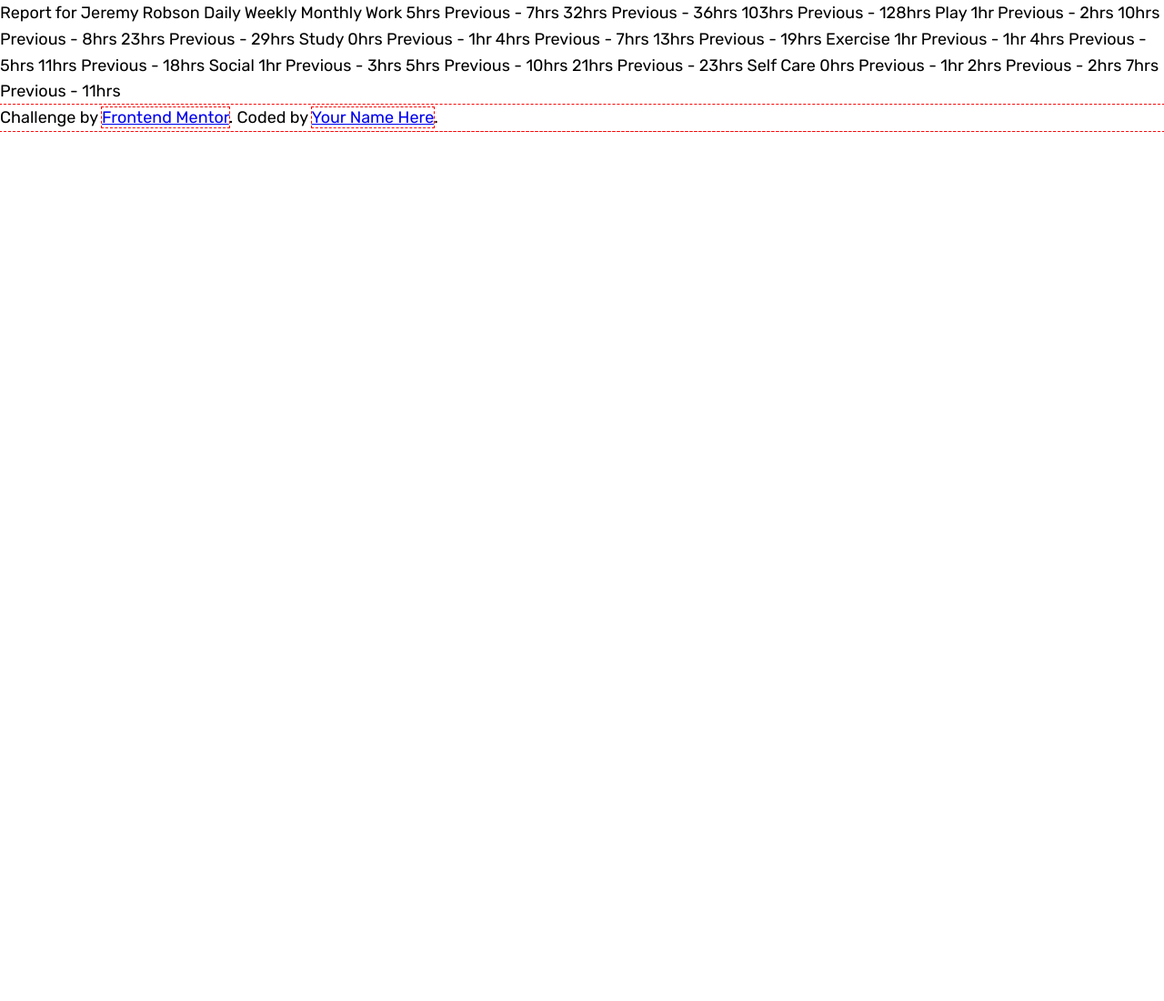
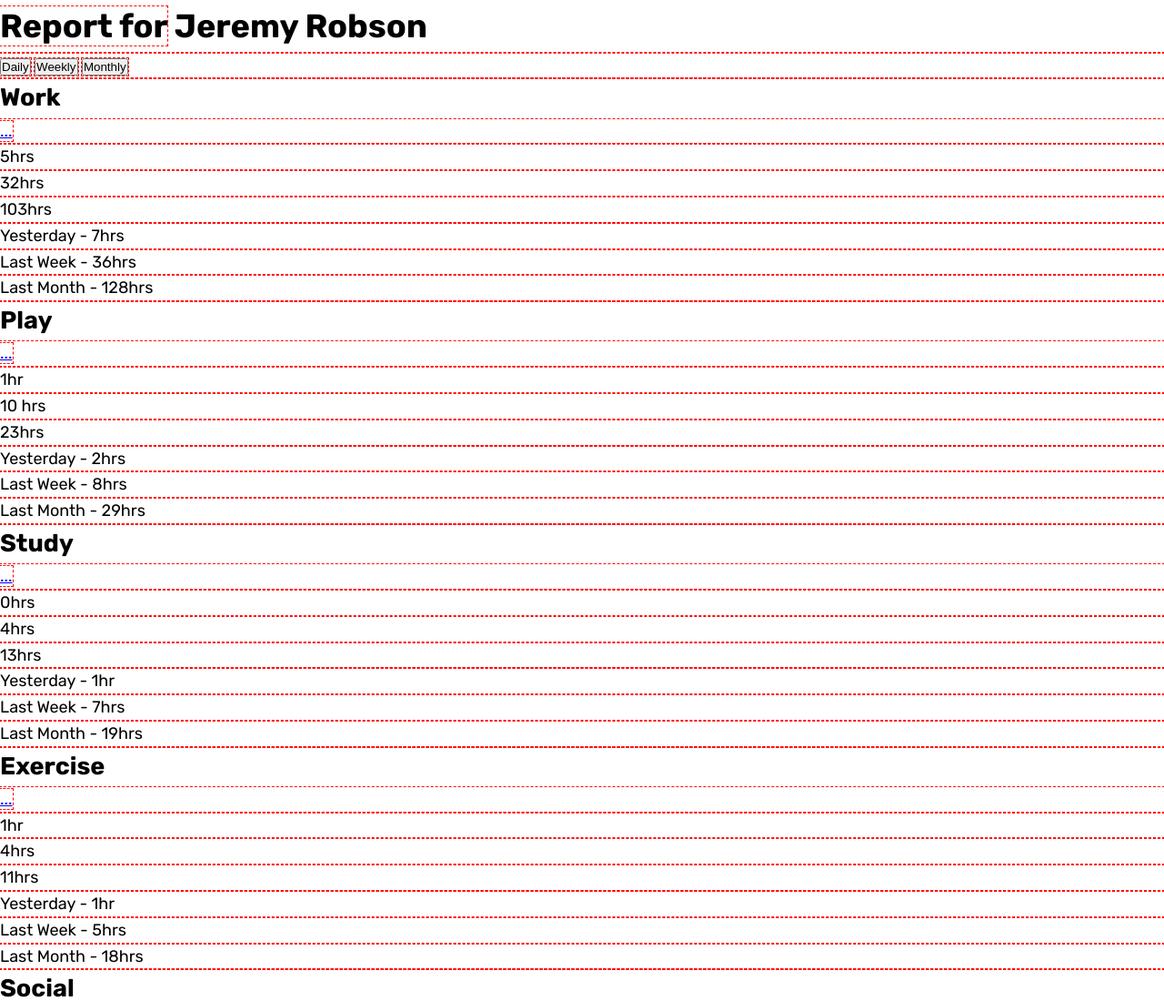
Before and after one commit to ePaulo/time-tracking-dashboard, a plain HTML site: page index.html in a window 1280 px wide. Shown: the top 1100 px of the page at 91% size. Before the commit the page ends 800 px from the top, so only its background shows below. Drawn offline with Linux system fonts and the light colour scheme.

Commit message:
Added classes and ids to html elements.

```diff
--- a/index.html
+++ b/index.html
@@ -21,89 +21,124 @@
     <title>Frontend Mentor | Time tracking dashboard</title>
   </head>
   <body>
-    Report for Jeremy Robson Daily Weekly Monthly Work 5hrs
-    <!-- daily -->
-    Previous - 7hrs
-    <!-- daily -->
-    32hrs
-    <!-- weekly -->
-    Previous - 36hrs
-    <!-- weekly -->
-    103hrs
-    <!-- monthly -->
-    Previous - 128hrs
-    <!-- monthly -->
+    <div class="container">
+      <header class="user-report">
+        <h1 class="report-title">
+          <span class="title-intro">Report for</span>
+          Jeremy Robson
+        </h1>
+        <nav class="timeframes">
+          <button id="daily">Daily</button>
+          <button id="weekly">Weekly</button>
+          <button id="monthly">Monthly</button>
+        </nav>
+      </header>
+      <main class="report-cards">
+        <section class="report-card" id="work-card">
+          <header class="card-intro">
+            <h2 class="card-title">Work</h2>
+            <a class="more-info" href="#">...</a>
+          </header>
+          <div class="current-timeframes">
+            <p class="daily">5hrs</p>
+            <p class="weekly">32hrs</p>
+            <p class="monthly">103hrs</p>
+          </div>
+          <footer class="previous-timeframes">
+            <p class="daily">Yesterday - 7hrs</p>
+            <p class="weekly">Last Week - 36hrs</p>
+            <p class="monthly">Last Month - 128hrs</p>
+          </footer>
+        </section>
+        <section class="report-card" id="play-card">
+          <header class="card-intro">
+            <h2 class="card-title">Play</h2>
+            <a class="more-info" href="#">...</a>
+          </header>
+          <div class="current-timeframes">
+            <p class="daily">1hr</p>
+            <p class="weekly">10 hrs</p>
+            <p class="monthly">23hrs</p>
+          </div>
+          <footer class="previous-timeframes">
+            <p class="daily">Yesterday - 2hrs</p>
+            <p class="weekly">Last Week - 8hrs</p>
+            <p class="monthly">Last Month - 29hrs</p>
+          </footer>
+        </section>
+        <section class="report-card" id="study-card">
+          <header class="card-intro">
+            <h2 class="card-title">Study</h2>
+            <a class="more-info" href="#">...</a>
+          </header>
+          <div class="current-timeframes">
+            <p class="daily">0hrs</p>
+            <p class="weekly">4hrs</p>
+            <p class="monthly">13hrs</p>
+          </div>
+          <footer class="previous-timeframes">
+            <p class="daily">Yesterday - 1hr</p>
+            <p class="weekly">Last Week - 7hrs</p>
+            <p class="monthly">Last Month - 19hrs</p>
+          </footer>
+        </section>
+        <section class="report-card" id="exercise-card">
+          <header class="card-intro">
+            <h2 class="card-title">Exercise</h2>
+            <a class="more-info" href="#">...</a>
+          </header>
+          <div class="current-timeframes">
+            <p class="daily">1hr</p>
+            <p class="weekly">4hrs</p>
+            <p class="monthly">11hrs</p>
+          </div>
 
-    Play 1hr
-    <!-- daily -->
-    Previous - 2hrs
-    <!-- daily -->
-    10hrs
-    <!-- weekly -->
-    Previous - 8hrs
-    <!-- weekly -->
-    23hrs
-    <!-- monthly -->
-    Previous - 29hrs
-    <!-- monthly -->
+          <footer class="previous-timeframes">
+            <p class="daily">Yesterday - 1hr</p>
+            <p class="weekly">Last Week - 5hrs</p>
+            <p class="monthly">Last Month - 18hrs</p>
+          </footer>
+        </section>
+        <section class="report-card" id="social-card">
+          <header class="card-intro">
+            <h2 class="card-title">Social</h2>
+            <a class="more-info" href="#">...</a>
+          </header>
+          <div class="current-timeframes">
+            <p class="daily">1hr</p>
+            <p class="weekly">5hrs</p>
+            <p class="monthly">21hrs</p>
+          </div>
+          <footer class="previous-timeframes">
+            <p class="daily">Yesterday - 3hrs</p>
+            <p class="weekly">Last Week - 10hrs</p>
+            <p class="monthly">Last Month - 23hrs</p>
+          </footer>
+        </section>
+        <section class="report-card" id="self-care-card">
+          <header class="card-intro">
+            <h2 class="card-title">Self Care</h2>
+            <a class="more-info" href="#">...</a>
+          </header>
+          <div class="current-timeframes">
+            <p class="daily">0hrs</p>
+            <p class="weekly">2hrs</p>
+            <p class="monthly">7hrs</p>
+          </div>
+          <footer class="previous-timeframes">
+            <p class="daily">Yesterday - 1hr</p>
+            <p class="weekly">Last Week - 2hrs</p>
+            <p class="monthly">Last Month - 11hrs</p>
+          </footer>
+        </section>
+      </main>
 
-    Study 0hrs
-    <!-- daily -->
-    Previous - 1hr
-    <!-- daily -->
-    4hrs
-    <!-- weekly -->
-    Previous - 7hrs
-    <!-- weekly -->
-    13hrs
-    <!-- monthly -->
-    Previous - 19hrs
-    <!-- monthly -->
-
-    Exercise 1hr
-    <!-- daily -->
-    Previous - 1hr
-    <!-- daily -->
-    4hrs
-    <!-- weekly -->
-    Previous - 5hrs
-    <!-- weekly -->
-    11hrs
-    <!-- monthly -->
-    Previous - 18hrs
-    <!-- monthly -->
-
-    Social 1hr
-    <!-- daily -->
-    Previous - 3hrs
-    <!-- daily -->
-    5hrs
-    <!-- weekly -->
-    Previous - 10hrs
-    <!-- weekly -->
-    21hrs
-    <!-- monthly -->
-    Previous - 23hrs
-    <!-- monthly -->
-
-    Self Care 0hrs
-    <!-- daily -->
-    Previous - 1hr
-    <!-- daily -->
-    2hrs
-    <!-- weekly -->
-    Previous - 2hrs
-    <!-- weekly -->
-    7hrs
-    <!-- monthly -->
-    Previous - 11hrs
-    <!-- monthly -->
-
-    <div class="attribution">
-      Challenge by
-      <a href="https://www.frontendmentor.io?ref=challenge" target="_blank"
-        >Frontend Mentor</a
-      >. Coded by <a href="#">Your Name Here</a>.
+      <footer class="attribution">
+        Challenge by
+        <a href="https://www.frontendmentor.io?ref=challenge" target="_blank"
+          >Frontend Mentor</a
+        >. Coded by <a href="#">Your Name Here</a>.
+      </footer>
     </div>
 
     <script src="scripts.js"></script>
--- a/scripts.js
+++ b/scripts.js
@@ -0,0 +1,6 @@
+/*
+Your users should be able to:
+> Switch between viewing Daily, Weekly, and Monthly stats
+> View the optimal layout for the site depending on their device's screen size
+> See hover states for all interactive elements on the page
+*/
```
